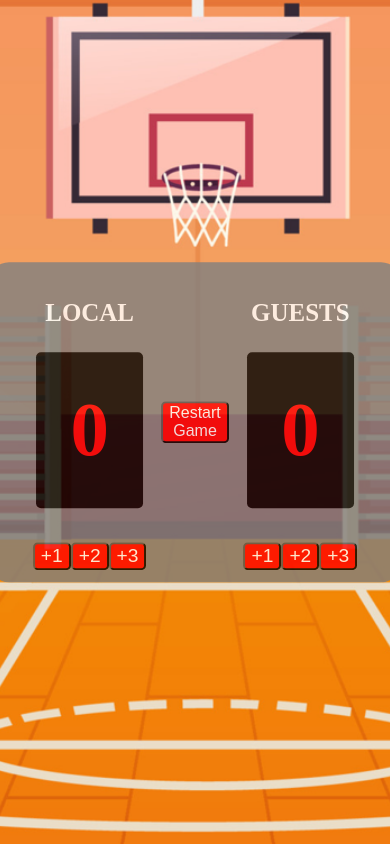
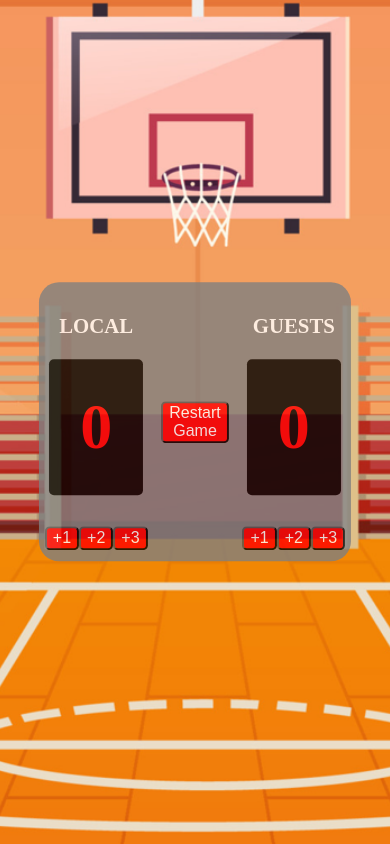
Before and after one commit to FranciscoAlewaerts/Basketball-Scoreboard, a plain HTML site: page index.html in a window 390 px wide. Drawn offline with Linux system fonts and the light colour scheme; a web font is replaced by a local one.

Commit message:
Fix mobile

```diff
--- a/styles.css
+++ b/styles.css
@@ -74,9 +74,25 @@ button{
         display: flex;
         flex-direction: column;
         align-items: center;
-        font-size: 120%;
+        font-size: 100%;
         font-weight: bold;
         opacity: 1;
         padding: 0%;
     }
+    .container{
+        position: absolute;
+        top: 50%;
+        left: 50%;
+        transform: translate(-50%, -50%);
+        display: flex;
+        align-items: center;
+        justify-content: center;
+        background-color: gray ;
+        opacity: 0.8;
+        border-radius: 20px;
+        padding: 3%;
+        padding-left: 5%;
+        padding-right: 5%;
+
+    }
   }
```
